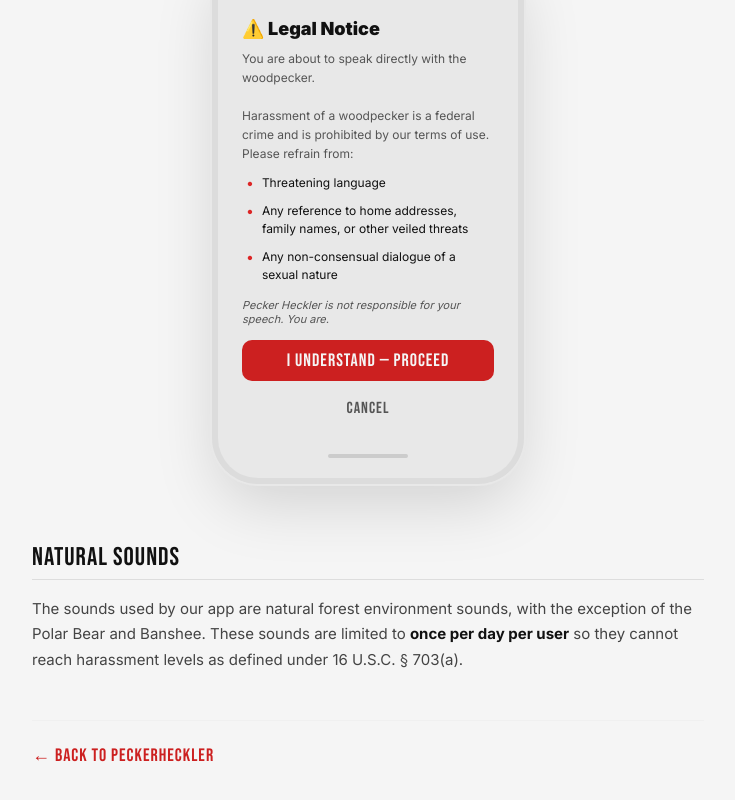
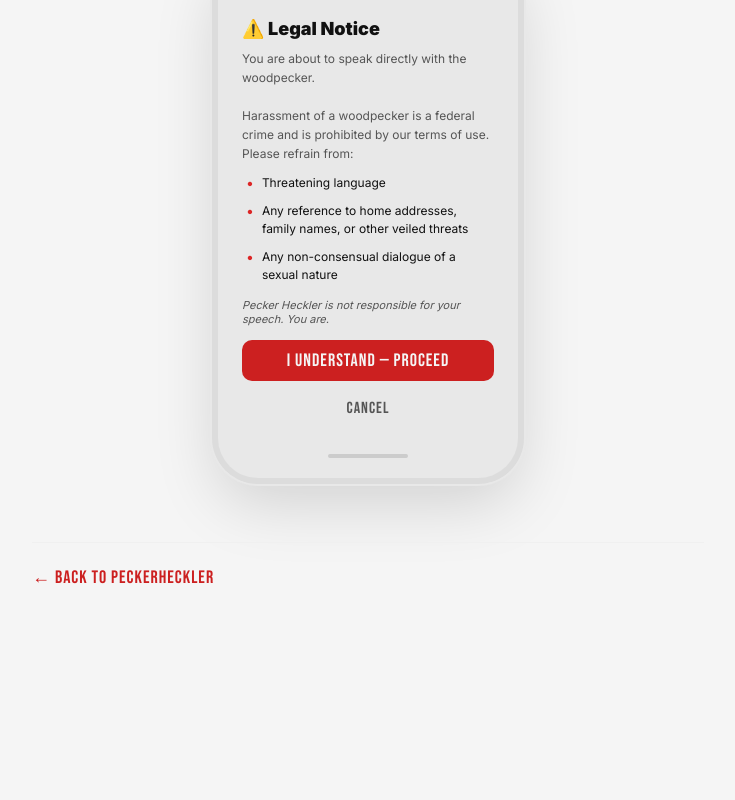
Before and after one commit to jfg408/peckerheckler, a Next.js app in the folder web-app/: page /legal in a window 1280 px wide. Shown: the part 721-1521 px from the top of the page, without its empty margins (272-1007 px from the left). After the commit the page ends 1389 px from the top, so only its background shows below. Built offline with nearby package versions, Linux system fonts and the light colour scheme.

Commit message:
Remove Natural Sounds section from legal page
Co-Authored-By: Claude Sonnet 4.6 <noreply@anthropic.com>

```diff
--- a/web-app/src/app/legal/page.tsx
+++ b/web-app/src/app/legal/page.tsx
@@ -54,16 +54,6 @@ export default function LegalPage() {
           <SpeakWarningMockup />
         </div>
 
-      </Section>
-
-      {/* ── Natural Sounds ─────────────────────────────────────── */}
-      <Section title="Natural Sounds">
-        <p style={p}>
-          The sounds used by our app are natural forest environment sounds, with
-          the exception of the Polar Bear and Banshee. These sounds are limited to{' '}
-          <strong style={{ color: '#111111' }}>once per day per user</strong> so
-          they cannot reach harassment levels as defined under 16 U.S.C. § 703(a).
-        </p>
       </Section>
 
       <footer style={footer}>
```
